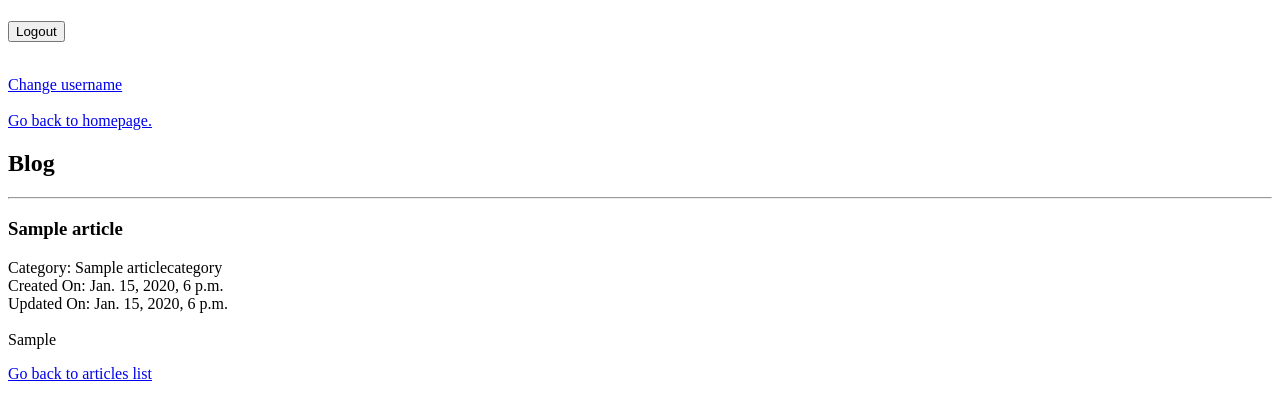
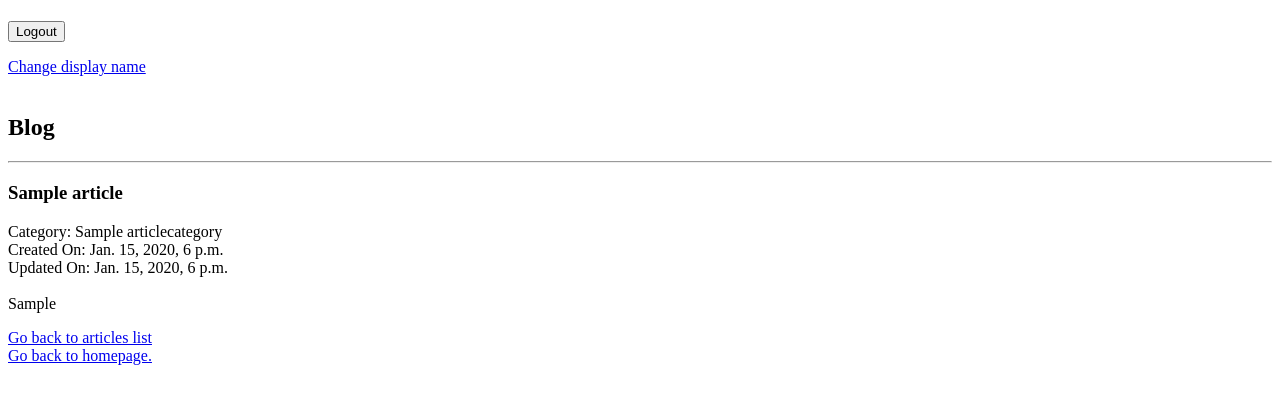
Before and after one commit to DyloreAquino/hobbysite-G-4, a Django app: page /blog/article/1 in a window 1280 px wide. Shown: the part 45-465 px from the top of the page. Run offline with Django 5.2, Linux system fonts and the light colour scheme; a user stored in the database is signed in; tables that the repository leaves empty hold one stand-in row (values such as "Sample post").

Commit message:
Fixed the links for display name update view

```diff
--- a/hobbysite/templates/base.html
+++ b/hobbysite/templates/base.html
@@ -22,10 +22,13 @@
                         Logout
                     </button>
                 </form>
-                <br>
-                <a href='/profile/username'>
-                    Change username
-                </a>
+
+                {% if request.path|slice:":9" != "/profile/" %}
+                    <a href='/profile/{{ request.user }}'>
+                        Change display name
+                    </a>
+                {% endif %}
+
             {% else %}
                 <a href="{% url 'login' %}">
                     Login
@@ -33,10 +36,6 @@
             {% endif %}
 
             <br><br>
-
-            {% if request.path != '/' %}
-                <a href="/">Go back to homepage.</a>
-            {% endif %}
 
         {% endblock %}
     </head>
@@ -46,4 +45,11 @@
         <!-- Body Here  -->
         {% endblock %}
     </body>
+
+    <body>
+        <br>
+        {% if request.path != '/' %}
+            <a href="/">Go back to homepage.</a>
+        {% endif %}
+    </body>
 </html>
--- a/hobbysite/user_management/urls.py
+++ b/hobbysite/user_management/urls.py
@@ -3,7 +3,7 @@ from django.urls import path
 from .views import ProfileUpdateView
 
 urlpatterns = [
-    path('username', ProfileUpdateView.as_view(), name='username'),
+    path('<str:user__username>', ProfileUpdateView.as_view(), name='username'),
 ]
 
 app_name = "user_management"
```
Also changed, not shown: hobbysite/user_management/views.py (+7 -1 lines).
